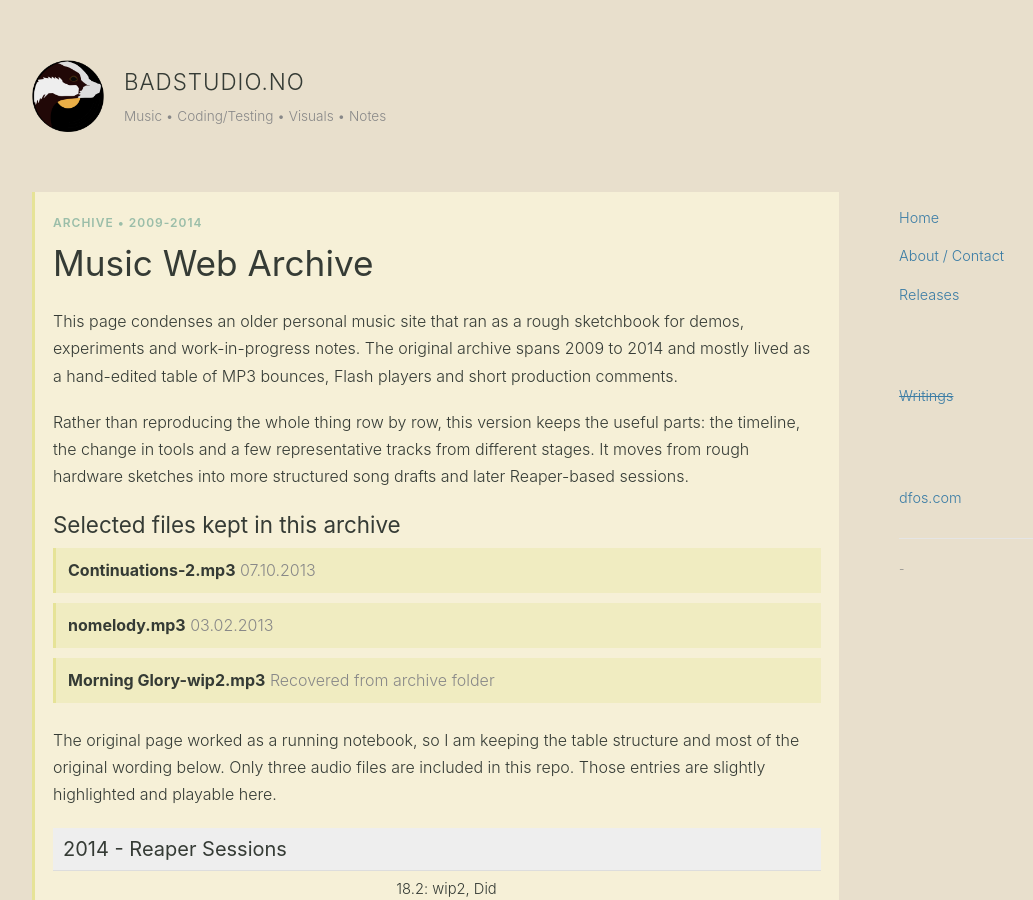
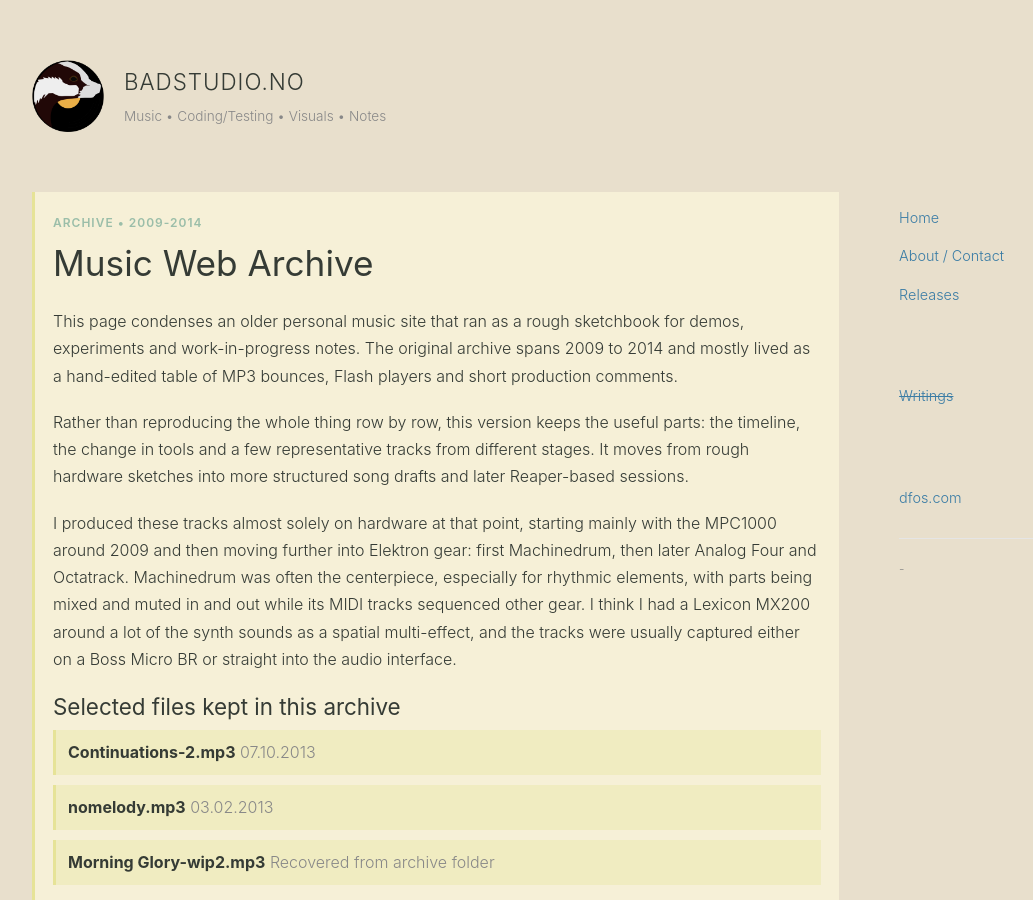
Before and after one commit to tkjelsrud/badstudio-portfolio, a Jekyll site: the page built from music-web-archive.html, in a window 1280 px wide and 900 px high. Shown: the whole window, without its empty margins (115-1148 px from the left). Built offline with Jekyll 4.4.1, drawn with Linux system fonts in a browser that asks for light colours.

Commit message:
archive: add music web production notes

```diff
--- a/music-web-archive.html
+++ b/music-web-archive.html
@@ -11,6 +11,7 @@ title: Music Web Archive 2009-2014
         <h1>Music Web Archive</h1>
         <p>This page condenses an older personal music site that ran as a rough sketchbook for demos, experiments and work-in-progress notes. The original archive spans 2009 to 2014 and mostly lived as a hand-edited table of MP3 bounces, Flash players and short production comments.</p>
         <p>Rather than reproducing the whole thing row by row, this version keeps the useful parts: the timeline, the change in tools and a few representative tracks from different stages. It moves from rough hardware sketches into more structured song drafts and later Reaper-based sessions.</p>
+        <p>I produced these tracks almost solely on hardware at that point, starting mainly with the MPC1000 around 2009 and then moving further into Elektron gear: first Machinedrum, then later Analog Four and Octatrack. Machinedrum was often the centerpiece, especially for rhythmic elements, with parts being mixed and muted in and out while its MIDI tracks sequenced other gear. I think I had a Lexicon MX200 around a lot of the synth sounds as a spatial multi-effect, and the tracks were usually captured either on a Boss Micro BR or straight into the audio interface.</p>
 
         <h2>Selected files kept in this archive</h2>
         <ul style="list-style:none;padding-left:0;margin:0 0 1.5em;">
```
